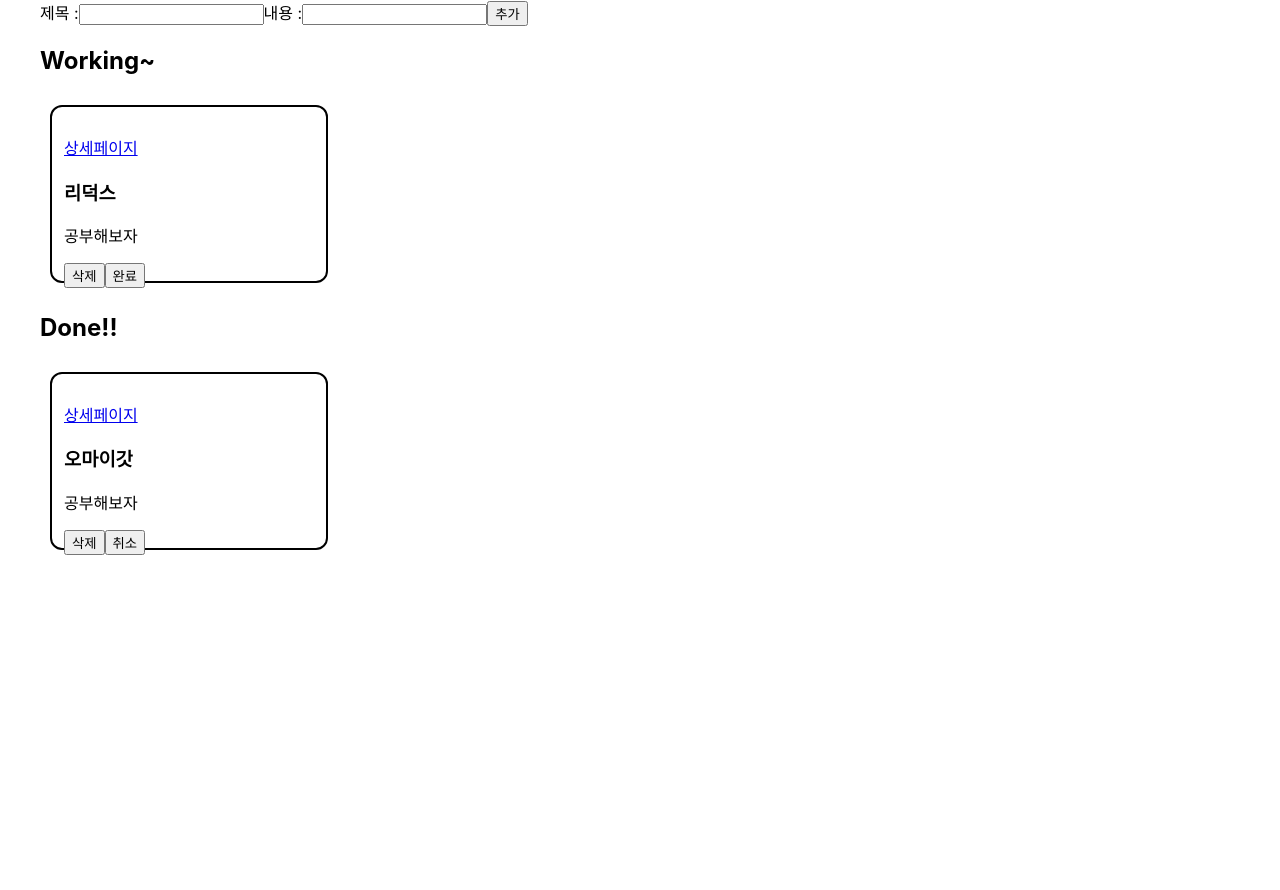
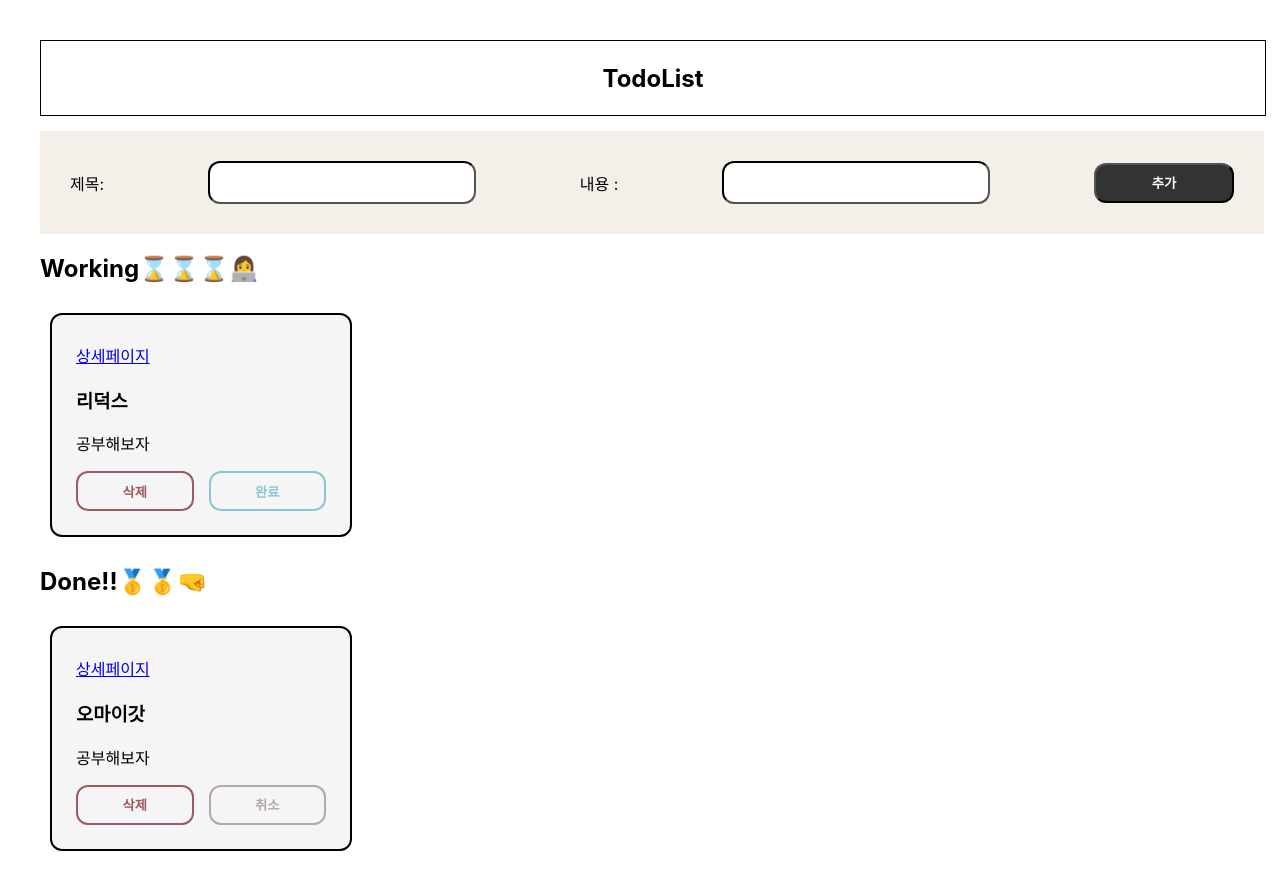
Before and after one commit to leolego03/todo-react-lv2, a React (Create React App) app: page / in a window 1280 px wide. Before the commit the page ends 800 px from the top, so only its background shows below. Built offline with nearby package versions, Linux system fonts and the light colour scheme.

Commit message:
css 수정

```diff
--- a/src/Layout/Header.jsx
+++ b/src/Layout/Header.jsx
@@ -0,0 +1,30 @@
+import React from 'react'
+import { styled } from 'styled-components'
+
+const Headerbox = styled.div`
+width: 100%;
+height: 50px;
+display: flex;
+justify-content: center;
+margin-top: 10px ;
+margin-bottom: 15px;
+padding: 12px;
+border: 1px solid black;
+align-items: center;
+`
+const H2 = styled.h2`
+display: flex;
+justify-content: center;
+
+`
+
+function Header() {
+
+    return (
+        <Headerbox>
+            <H2> TodoList  </H2>
+        </Headerbox>
+    )
+}
+
+export default Header
--- a/src/Layout/Layout.jsx
+++ b/src/Layout/Layout.jsx
@@ -1,8 +1,11 @@
-import { styled} from "styled-components";
+import styled from "styled-components";
 
-const Layoutbox =styled.div`
-    width: 1200px;
-    height: 800px;
-    margin: auto;
-`
-export default Layoutbox
+const Layoutbox = styled.div`
+  width: 1200px;
+  min-height: 800px;
+  margin: auto;
+  border-radius: 12px;
+  padding: 30px;
+`;
+
+export default Layoutbox;
--- /dev/null
+++ b/src/components/Boxes/Button.jsx
@@ -0,0 +1,41 @@
+import styled from "styled-components";
+
+const Buttonediv = styled.div`
+  display: flex;
+  gap: 15px;
+`;
+
+const Donebutton = styled.button`
+  border: 2px solid #8ac6d1; /* Clean and tidy color for "Done" button border */
+  height: 40px;
+  width: 120px;
+  border-radius: 12px;
+  cursor: pointer;
+  background: none;
+  color: #8ac6d1;
+  font-weight: bold;
+`;
+
+const Cancelbutton = styled.button`
+  border: 2px solid #b5a8a6; /* Clean and tidy color for "Cancel" button border */
+  height: 40px;
+  width: 120px;
+  border-radius: 12px;
+  cursor: pointer;
+  background: none;
+  color: #b5a8a6;
+  font-weight: bold;
+`;
+
+const Deletebutton = styled.button`
+  border: 2px solid #a05961; /* Clean and tidy color for "Delete" button border */
+  height: 40px;
+  width: 120px;
+  border-radius: 12px;
+  cursor: pointer;
+  background: none;
+  color: #a05961;
+  font-weight: bold;
+`;
+
+export { Donebutton, Cancelbutton, Deletebutton, Buttonediv };
--- a/src/components/Boxes/Detialbox.js
+++ b/src/components/Boxes/Detialbox.js
@@ -21,3 +21,23 @@ padding: 12px;
 export const Htag = styled.h2`
 padding: 20px;
 `
+
+export const Button = styled.button`
+display: flex;
+margin-left: auto;
+justify-content: center;
+align-items: center;
+width: 60px;
+height: 30px;
+border-radius: 12px;
+border : 2px solid lightgray;
+cursor: pointer;
+font-weight: 500;
+
+&:hover {
+    cursor: pointer;
+    background-color: gray;
+    color: white;
+  }
+
+`
--- a/src/components/Boxes/Wrapperbox.js
+++ b/src/components/Boxes/Wrapperbox.js
@@ -1,12 +1,13 @@
-import { styled } from "styled-components";
+import styled from "styled-components";
 
 const Wrapperbox = styled.div`
   width: 250px;
-  height: 150px;
+  min-height: 150px;
   border: 2px solid black;
   margin: 10px;
   border-radius: 12px;
- padding: 12px
+  padding: 12px 24px 24px;
+  background-color: #f5f5f5; /* Background color to match the button colors */
 `;
 
-export default Wrapperbox
+export default Wrapperbox;
--- a/src/components/DoneListWrapper.jsx
+++ b/src/components/DoneListWrapper.jsx
@@ -2,6 +2,7 @@ import { useDispatch, useSelector } from "react-redux";
 import { cancler, deleter } from "../redux/modules/todoinput";
 import Wrapperbox from "./Boxes/Wrapperbox";
 import { Link } from "react-router-dom";
+import { Buttonediv, Cancelbutton, Deletebutton } from "./Boxes/Button";
 
 
 
@@ -33,10 +34,10 @@ function DoneListWrapper() {
               <Link to={`/${item.id}`}><p>상세페이지</p></Link>
               <h3> {item.title}</h3>
               <p> {item.body}</p>
-              <div>
-                <button onClick={() => deleteHandler(item.id)}>삭제</button>
-                <button onClick={() => cancleHandler(item.id)}>취소</button>
-              </div>
+              <Buttonediv>
+                <Deletebutton onClick={() => deleteHandler(item.id)}>삭제</Deletebutton>
+                <Cancelbutton onClick={() => cancleHandler(item.id)}>취소</Cancelbutton>
+              </Buttonediv>
             </Wrapperbox>
           );
         })}
--- a/src/components/Form.jsx
+++ b/src/components/Form.jsx
@@ -1,44 +1,71 @@
-import { useState } from "react"
-import { useDispatch,  } from 'react-redux';
+import { useState } from "react";
+import { useDispatch } from "react-redux";
 import { submit } from "../redux/modules/todoinput";
+import { styled } from "styled-components";
 
+const Inputbox = styled.form`
+  background-color: #F5EFEA;
+  display: flex;
+  align-items: center;
+  justify-content: space-between;
+  padding: 30px;
+  gap: 20px;
+  width: 97%;
+`;
 
+const Textbox = styled.input`
+  width: 240px;
+  border-color: black;
+  border-radius: 12px;
+  padding: 12px;
+  background-color: white;
+`;
 
-function Form(){
+const Button = styled.button`
+  height: 40px;
+  cursor: pointer;
+  border-radius: 12px;
+  background-color: #333333;
+  width: 140px;
+  color: white;
+  font-weight: 700;
 
-// dispatch 가져오기
-const dispatch =useDispatch();
+`;
 
-    const [title,setTitle] = useState('')
-    const [body, setBody] = useState('')
+function Form() {
+  // dispatch 가져오기
+  const dispatch = useDispatch();
 
-    const titleHandler = (e)=>{
-      setTitle(e.target.value)
-    }
+  const [title, setTitle] = useState("");
+  const [body, setBody] = useState("");
 
-    const bodyHandler = (e) =>{
-      setBody(e.target.value)
-    }
+  const titleHandler = (e) => {
+    setTitle(e.target.value);
+  };
 
-    const buttonHandler =()=>{
-        dispatch(submit({
-          title:title,
-          body:body
-        }));
-        setTitle('');
-        setBody('')
-      }
+  const bodyHandler = (e) => {
+    setBody(e.target.value);
+  };
 
-    return(
-    <div>
-    제목 :<input type='text'  name='title' onChange={titleHandler} value={title}/>
-    내용 :<input type='text' name='body' onChange={bodyHandler} value={body}/>
-    <button onClick={buttonHandler}> 추가</button>
-    </div>
+  const buttonHandler = (e) => {
+    e.preventDefault()
+    dispatch(
+      submit({
+        title: title,
+        body: body,
+      })
+    );
+    setTitle("");
+    setBody("");
+  };
 
-
-    )
-
+  return (
+    <Inputbox  onSubmit={buttonHandler}>
+     제목: <Textbox type="text" name="title" onChange={titleHandler} value={title} required />
+      내용 :<Textbox type="text" name="body" onChange={bodyHandler} value={body} required/>
+      <Button type="submit" > 추가</Button>
+    </Inputbox>
+  );
 }
 
-export default Form
+export default Form;
--- a/src/components/WorkingListWrapper.jsx
+++ b/src/components/WorkingListWrapper.jsx
@@ -2,6 +2,7 @@ import { useDispatch, useSelector } from "react-redux";
 import { deleter, doner } from "../redux/modules/todoinput";
 import Wrapperbox from "./Boxes/Wrapperbox";
 import { Link } from "react-router-dom";
+import { Buttonediv, Deletebutton, Donebutton } from "./Boxes/Button";
 
 
 
@@ -33,10 +34,10 @@ function WorkingListWrapper() {
               <Link to={`/${item.id}`}><p>상세페이지</p></Link>
                 <h3> {item.title}</h3>
                 <p> {item.body}</p>
-                <div>
-                  <button onClick={() => deleteHandler(item.id)}>삭제</button>
-                  <button onClick={() => doneHandler(item.id)}>완료</button>
-                </div>
+                <Buttonediv>
+                  <Deletebutton onClick={() => deleteHandler(item.id)}>삭제</Deletebutton>
+                  <Donebutton onClick={() => doneHandler(item.id)}>완료</Donebutton>
+                </Buttonediv>
             </Wrapperbox>
           );
         })}
--- a/src/pages/Home.jsx
+++ b/src/pages/Home.jsx
@@ -3,17 +3,19 @@ import ListContainer from "../components/Boxes/ListContainer";
 import WorkingListWrapper from "../components/WorkingListWrapper";
 import DoneListWrapper from "../components/DoneListWrapper";
 import Layoutbox from "../Layout/Layout";
+import Header from "../Layout/Header";
 
 function Home() {
   return (
     <>
       <Layoutbox>
+        <Header/>
         <Form />
-        <h2>Working~</h2>
+        <h2>Working⌛⌛⌛👩‍💻</h2>
         <ListContainer>
           <WorkingListWrapper />
         </ListContainer>
-        <h2>Done!!</h2>
+        <h2>Done!!🥇🥇🤜</h2>
         <ListContainer>
           <DoneListWrapper />
         </ListContainer>
--- a/src/pages/detail.jsx
+++ b/src/pages/detail.jsx
@@ -1,7 +1,7 @@
 import React from "react";
 import { useSelector } from "react-redux";
 import { useParams } from "react-router-dom";
-import { Detailbox, Htag, Pid, Pbody } from "../components/Boxes/Detialbox";
+import { Detailbox, Htag, Pid, Pbody, Button } from "../components/Boxes/Detialbox";
 
 
 function Detail() {
@@ -20,8 +20,9 @@ function Detail() {
   return (
     <>
       <Detailbox>
+      <Button onClick={() => { window.location.href = "/"; }}> 이전 </Button>
+        <Htag>제목: {foundData.title} </Htag>
         <Pid> id: {foundData.id}</Pid>
-        <Htag>제목: {foundData.title} </Htag>
         <Pbody>내용: {foundData.body} </Pbody>
       </Detailbox>
     </>
```
